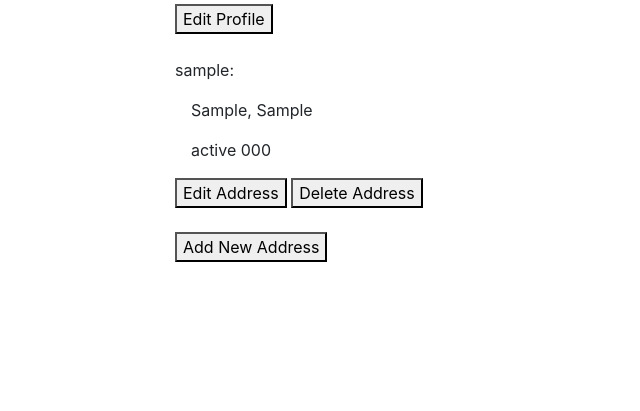
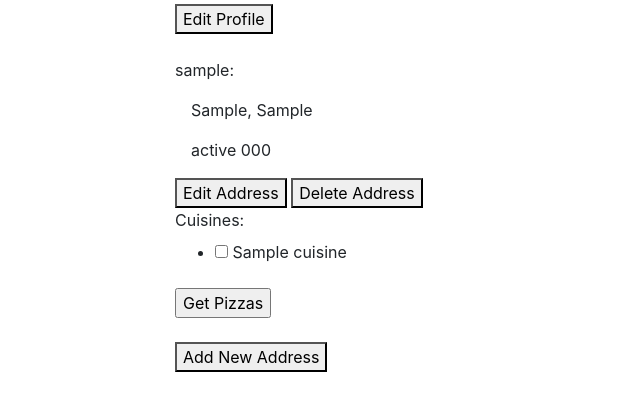
Before and after one commit to t-doan/munch-project, a Django app: page /auth/user-profile in a window 1280 px wide. Shown: the part 191-602 px from the top of the page, without its empty margins (0-640 px from the left). Run offline with Django 3.2, Linux system fonts and the light colour scheme; a user stored in the database is signed in; tables that the repository leaves empty hold one stand-in row (values such as "Sample post"); some libraries are stand-ins or nearby versions.

Commit message:
Changed Cuisine model, and started messing with Cuisine list settings

```diff
--- a/portfolio/settings.py
+++ b/portfolio/settings.py
@@ -44,6 +44,7 @@ INSTALLED_APPS = [
     'django.contrib.staticfiles',
     'tables',
     'widget_tweaks',
+    'django_select2',
 ]
 
 MIDDLEWARE = [
--- a/tables/forms.py
+++ b/tables/forms.py
@@ -1,7 +1,8 @@
 from django import forms
 from django.contrib.auth.forms import UserCreationForm
 from django.contrib.auth.models import User
-from .models import Customer, Address, Customer_Address
+from .models import Customer, Address, Customer_Address, Cuisine
+# from django_select2.forms import Select2MultipleWidget
 
 class CustomSignupForm(UserCreationForm):
     email = forms.EmailField(max_length=255, required=True)
@@ -18,3 +19,8 @@ class AddressForm(forms.ModelForm):
     class Meta:
         model = Address
         fields = ('nickname','street', 'city', 'state', 'zipcode',)
+
+class CuisineForm(forms.Form):
+    cuisines = forms.ModelMultipleChoiceField(queryset=Cuisine.objects.all(), widget=forms.CheckboxSelectMultiple)
+# class CuisineForm(forms.Form):
+#     cuisines = forms.ModelMultipleChoiceField(queryset=Cuisine.objects.all(), widget=Select2MultipleWidget)
--- a/tables/models.py
+++ b/tables/models.py
@@ -76,27 +76,27 @@ class Customer_Payment(models.Model):
     def __str__(self):
         return 'Payment Id: ' + str(self.payment_id) + ' Customer Id: ' + str(self.customer_id)
 
-class Food_Style(models.Model):
-    style_name = models.CharField(max_length=50)
-
-    def __str__(self):
-        return self.style_name
-
-class Customer_Style_Preference(models.Model):
-    style_id = models.ForeignKey(Food_Style,on_delete=models.CASCADE)
-    customer_id = models.ForeignKey(Customer,on_delete=models.CASCADE)
-
-    def __str__(self):
-        return 'Style Id: ' + str(self.style_id) + ' Customer Id: ' + str(self.customer_id)
-
-class Restaurant_Style(models.Model):
-    #restaurant_id
-    restaurant_id = models.ForeignKey(Restaurant,on_delete=models.CASCADE)
-    #style_id
-    style_id = models.ForeignKey(Food_Style,on_delete=models.CASCADE)
-
-    def __str__(self):
-        return 'Rest. Id: ' + str(self.restaurant_id) + ' Style Id:' + str(self.style_id)
+# class Food_Style(models.Model):
+#     style_name = models.CharField(max_length=50)
+#
+#     def __str__(self):
+#         return self.style_name
+#
+# class Customer_Style_Preference(models.Model):
+#     style_id = models.ForeignKey(Food_Style,on_delete=models.CASCADE)
+#     customer_id = models.ForeignKey(Customer,on_delete=models.CASCADE)
+#
+#     def __str__(self):
+#         return 'Style Id: ' + str(self.style_id) + ' Customer Id: ' + str(self.customer_id)
+#
+# class Restaurant_Style(models.Model):
+#     #restaurant_id
+#     restaurant_id = models.ForeignKey(Restaurant,on_delete=models.CASCADE)
+#     #style_id
+#     style_id = models.ForeignKey(Food_Style,on_delete=models.CASCADE)
+#
+#     def __str__(self):
+#         return 'Rest. Id: ' + str(self.restaurant_id) + ' Style Id:' + str(self.style_id)
 
 class Review(models.Model):
     #text
@@ -112,10 +112,40 @@ class Review(models.Model):
         return 'Customer Id: ' + str(self.customer_id) + ' Rest. Id: '
         + str(self.restaurant_id) + ' ' + str(self.stars) + " stars"
 
-class Item_Style(models.Model):
-    item_id = models.ForeignKey(Item,on_delete=models.CASCADE)
-    style_id = models.ForeignKey(Food_Style,on_delete=models.CASCADE)
+# class Item_Style(models.Model):
+#     item_id = models.ForeignKey(Item,on_delete=models.CASCADE)
+#     style_id = models.ForeignKey(Food_Style,on_delete=models.CASCADE)
+#
+#     def __str__(self):
+#         return 'Item Id: ' + str(self.item_id) + ' Style. Id: '
+#         + str(self.style_id)
+
+class Cuisine(models.Model):
+    name = models.CharField(max_length=50)
 
     def __str__(self):
-        return 'Item Id: ' + str(self.item_id) + ' Style. Id: '
-        + str(self.style_id)
+        return self.name
+
+class Customer_Cuisine(models.Model):
+    cuisine_id = models.ForeignKey(Cuisine,on_delete=models.CASCADE)
+    customer_id = models.ForeignKey(Customer,on_delete=models.CASCADE)
+
+    def __str__(self):
+        return 'Cuisine Id: ' + str(self.cuisine_id) + ' Customer Id: ' + str(self.customer_id)
+
+class Restaurant_Cuisine(models.Model):
+    #restaurant_id
+    restaurant_id = models.ForeignKey(Restaurant,on_delete=models.CASCADE)
+    #style_id
+    cuisine_id = models.ForeignKey(Cuisine,on_delete=models.CASCADE)
+
+    def __str__(self):
+        return 'Rest. Id: ' + str(self.restaurant_id) + ' Style Id:' + str(self.cuisine_id)
+
+class Item_Cuisine(models.Model):
+    item_id = models.ForeignKey(Item,on_delete=models.CASCADE)
+    cuisine_id = models.ForeignKey(Cuisine,on_delete=models.CASCADE)
+
+    def __str__(self):
+        return 'Item Id: ' + str(self.item_id) + ' Cuisine. Id: '
+        + str(self.cuisine_id)
--- a/tables/templates/customer/user-profile.html
+++ b/tables/templates/account/user-profile.html
@@ -1,8 +1,10 @@
 {% extends 'tables/base.html' %}
 {% block content %}
 
+{% load widget_tweaks %}
+
 <div class="container">
-  {% load static %}
+  {% csrf_token %}
 
   <h4> {{ note }} </h4>
   <h3>My Profile</h3>
@@ -22,10 +24,27 @@
   <br>
   </div>
   {% endfor %}
+
+<div class="container">
+    <form class="" action="{% url 'edit_customer' %}" method="get">
+  {{ form }}
+  <input type="submit" name="" value="Get Pizzas">
+</form>
+</div>
+
+  <!-- {% for food_style in food_styles %}
+  <br>
+  <div class="">
+      <p>{{ food_style.style_name }}</p>
+      <br>
+  </div>
+  {% endfor %} -->
+
   <br>
   <div class="container">
     {% if addresses|length < 5 %}
     <a href="{% url 'add_address' customer.id %}" ><button type="button">Add New Address</button></a>
     {% endif %}
   </div>
+
 {% endblock %}
--- a/tables/templates/tables/base.html
+++ b/tables/templates/tables/base.html
@@ -1,6 +1,7 @@
 <!doctype html>
 <html lang="en">
   {% load static %}
+
   <head>
     <meta charset="utf-8">
     <meta name="viewport" content="width=device-width, initial-scale=1, shrink-to-fit=no">
@@ -30,6 +31,5 @@
 
     {% block content %}
     {% endblock %}
-
 </body>
 </html>
--- a/tables/views.py
+++ b/tables/views.py
@@ -1,5 +1,5 @@
 from django.shortcuts import render, get_object_or_404, redirect
-from .forms import CustomSignupForm, CustomerForm, AddressForm
+from .forms import CustomSignupForm, CustomerForm, AddressForm, CuisineForm
 from django.urls import reverse_lazy
 from django.views import generic
 from django.contrib.auth import authenticate, login
@@ -51,12 +51,13 @@ def profile(request):
         print("Address list contents: ")
         for add in addresses:
             print(add.nickname)
-    return render(request, 'customer/user-profile.html', {'customer':customer, 'addresses':addresses})
+    cuisine_form = CuisineForm()
+    return render(request, 'account/user-profile.html', {'customer':customer, 'addresses':addresses, 'form':cuisine_form})
 
 class SignUp(generic.CreateView):
     form_class = CustomSignupForm
     success_url = reverse_lazy('fillCustomer')
-    template_name = 'customer/signup.html'
+    template_name = 'registration/signup.html'
 
     def form_valid(self, form):
         valid = super(SignUp, self).form_valid(form)
@@ -74,14 +75,14 @@ def fillCustomer(request):
             created_customer.save()
             created_customer_pk = created_customer.id
             address_form = AddressForm()
-            return render(request, 'customer/address.html', {'form':address_form, 'created_customer_pk':created_customer_pk})
+            return render(request, 'registration/address.html', {'form':address_form, 'created_customer_pk':created_customer_pk})
         else:
             note = 'Form not valid. Please try again'
             customer_form = CustomerForm()
-            return render(request, 'customer/customer-registration.html', {'form':customer_form, 'note':note})
+            return render(request, 'registration/customer-registration.html', {'form':customer_form, 'note':note})
      else:
         customer_form = CustomerForm()
-        return render(request, 'customer/customer-registration.html', {'form':customer_form})
+        return render(request, 'registration/customer-registration.html', {'form':customer_form})
 
 def edit_customer(request):
     customer = Customer.objects.get(user_id=request.user.id)
@@ -95,8 +96,8 @@ def edit_customer(request):
             note = 'Your info has been successfully changed'
         else:
             note = 'There was an error in changing your information'
-        return render(request, 'customer/edit_customer.html', {'form':form, 'note':note})
-    return render(request, 'customer/edit_customer.html', {'form':form})
+        return render(request, 'account/edit_customer.html', {'form':form, 'note':note})
+    return render(request, 'account/edit_customer.html', {'form':form})
 
 def fillAddress(request):
         filled_form = AddressForm(request.POST)
@@ -128,15 +129,15 @@ def add_address(request, customer_id):
             customer_address.save()
             note = 'New address successfully added'
             # new_form = AddressForm()
-            return render(request, 'customer/add_address.html', {'note':note, 'customer_id':customer_id})
+            return render(request, 'account/add_address.html', {'note':note, 'customer_id':customer_id})
             # return render(request, 'registration/user-profile.html', {'note':note})
         else:
             note = 'Error adding address'
             address_form = AddressForm()
-            return render(request, 'customer/add_address.html', {'customer_id':customer_id, 'note':note, 'form':address_form})
+            return render(request, 'account/add_address.html', {'customer_id':customer_id, 'note':note, 'form':address_form})
     else:
        address_form = AddressForm()
-       return render(request, 'customer/add_address.html', {'customer_id':customer_id, 'form':address_form})
+       return render(request, 'account/add_address.html', {'customer_id':customer_id, 'form':address_form})
 
 def delete_address(request, address_id):
     address = Address.objects.get(id=address_id)
@@ -146,7 +147,7 @@ def delete_address(request, address_id):
     addresses = []
     for cust_add in customer_addresses:
         addresses.append(Address.objects.get(id = cust_add.address_id_id))
-    return render(request, 'customer/user-profile.html', {'customer':customer, 'addresses':addresses})
+    return render(request, 'account/user-profile.html', {'customer':customer, 'addresses':addresses})
 
 def edit_address(request, address_id):
     address = Address.objects.get(pk=address_id)
@@ -157,8 +158,8 @@ def edit_address(request, address_id):
             filled_form.save()
             form = filled_form
             note = 'Your info has been successfully changed'
-            return render(request, 'customer/edit_address.html', {'form':form, 'note':note, 'address':address})
-    return render(request, 'customer/edit_address.html', {'form':form, 'address':address})
+            return render(request, 'account/edit_address.html', {'form':form, 'note':note, 'address':address})
+    return render(request, 'account/edit_address.html', {'form':form, 'address':address})
 
 def join(request):
     return render(request, 'tables/join.html')
```
Also changed, not shown: tables/admin.py (+11 -6 lines), tables/migrations/0006_cuisine_customer_cuisine_item_cuisine_restaurant_cuisine.py (added), tables/migrations/0007_auto_20200406_2156.py (added), tables/templates/account/add_address.html (renamed from tables/templates/customer/add_address.html), tables/templates/account/edit_address.html (renamed from tables/templates/customer/edit_address.html), tables/templates/account/edit_customer.html (renamed from tables/templates/customer/edit_customer.html), tables/templates/registration/address.html (renamed from tables/templates/customer/address.html), tables/templates/registration/customer-registration.html (renamed from tables/templates/customer/customer-registration.html), tables/templates/registration/login.html (renamed from tables/templates/customer/login.html), tables/templates/registration/signup.html (renamed from tables/templates/customer/signup.html).
